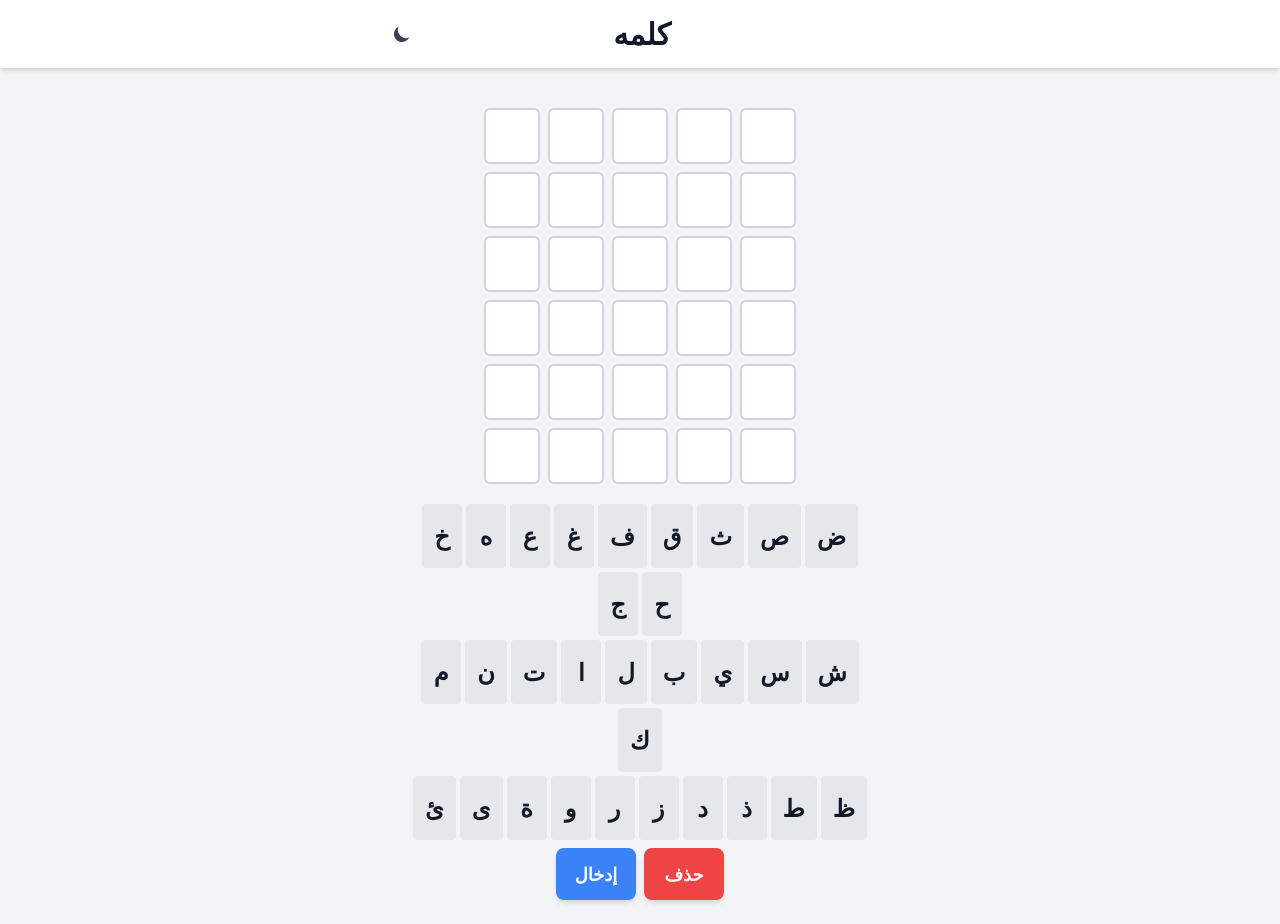
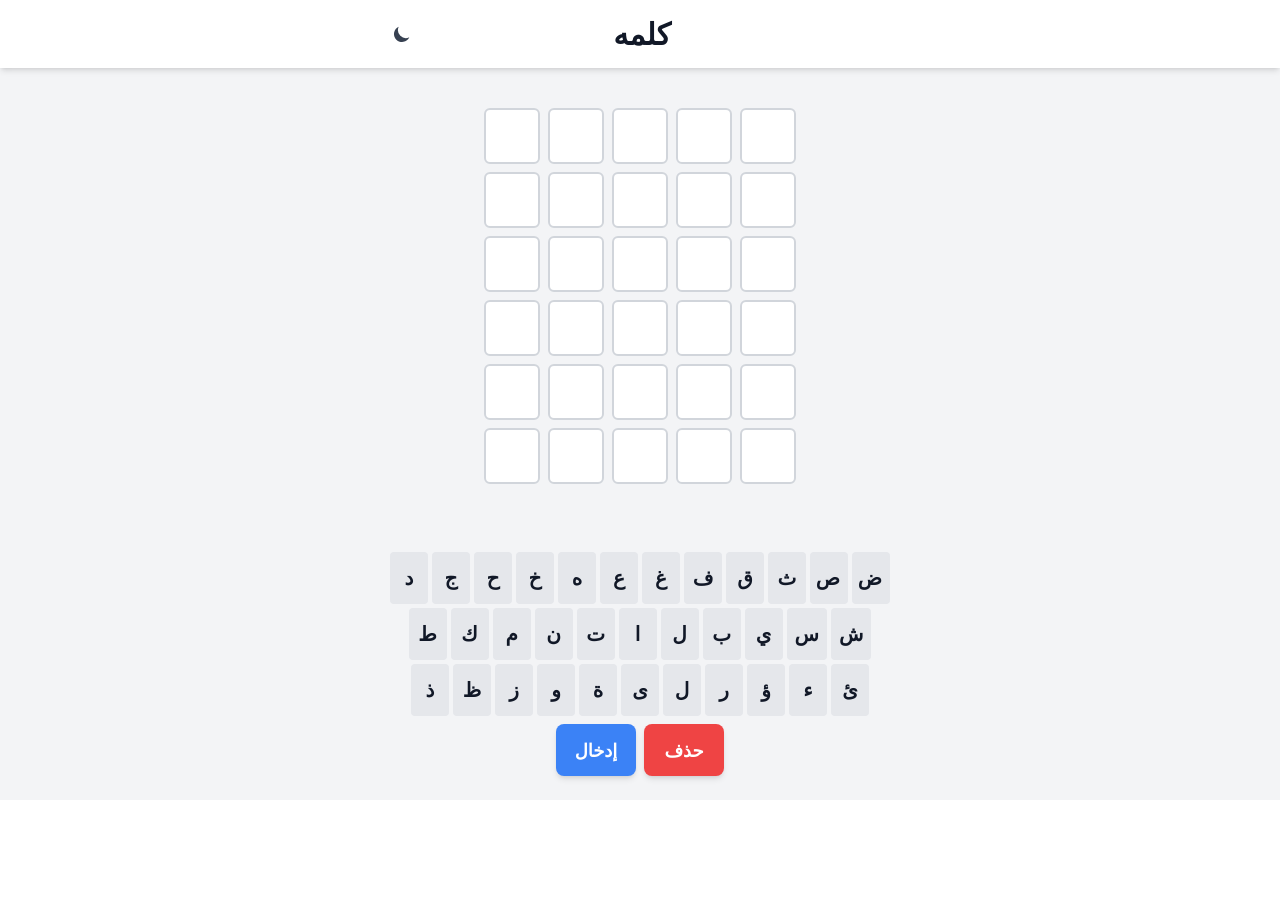
Before and after one commit to Zaidroid/kalimat, a React (Vite) app: page / in a window 1280 px wide. After the commit the page ends 800 px from the top, so only its background shows below. Built offline with nearby package versions, Linux system fonts and the light colour scheme.

Commit message:
Update Keyboard.tsx

```diff
--- a/src/components/Keyboard.tsx
+++ b/src/components/Keyboard.tsx
@@ -1,9 +1,10 @@
 import React from 'react';
 
+// Arabic keyboard layout following standard layout patterns
 const KEYS = [
-  ['ض', 'ص', 'ث', 'ق', 'ف', 'غ', 'ع', 'ه', 'خ', 'ح', 'ج'],
-  ['ش', 'س', 'ي', 'ب', 'ل', 'ا', 'ت', 'ن', 'م', 'ك'],
-  ['ظ', 'ط', 'ذ', 'د', 'ز', 'ر', 'و', 'ة', 'ى', 'ئ']
+  ['ض', 'ص', 'ث', 'ق', 'ف', 'غ', 'ع', 'ه', 'خ', 'ح', 'ج', 'د'],
+  ['ش', 'س', 'ي', 'ب', 'ل', 'ا', 'ت', 'ن', 'م', 'ك', 'ط'],
+  ['ئ', 'ء', 'ؤ', 'ر', 'ل', 'ى', 'ة', 'و', 'ز', 'ظ', 'ذ']
 ];
 
 interface KeyboardProps {
@@ -19,7 +20,7 @@ export function Keyboard({ onKeyPress, usedKeys }: KeyboardProps) {
   return (
     <div className="w-full max-w-2xl mx-auto p-2">
       {KEYS.map((row, i) => (
-        <div key={i} className="flex flex-wrap justify-center gap-1 my-1">
+        <div key={i} className="flex justify-center gap-1 my-1">
           {row.map((key) => {
             const state = usedKeys[key];
             const bgColor = state === 'correct' ? 'bg-green-500 dark:bg-green-600' :
@@ -32,9 +33,9 @@ export function Keyboard({ onKeyPress, usedKeys }: KeyboardProps) {
                 key={key}
                 onClick={() => handleKeyPress(key)}
                 className={`
-                  ${bgColor} text-xl sm:text-2xl font-bold rounded
-                  px-1 sm:px-3 py-3 sm:py-4
-                  min-w-[30px] sm:min-w-[40px]
+                  ${bgColor} text-lg sm:text-xl font-bold rounded
+                  px-1 sm:px-2 py-3
+                  min-w-[32px] sm:min-w-[38px]
                   transition-all duration-150 ease-in-out
                   hover:opacity-90 active:scale-95
                   relative overflow-hidden
```
